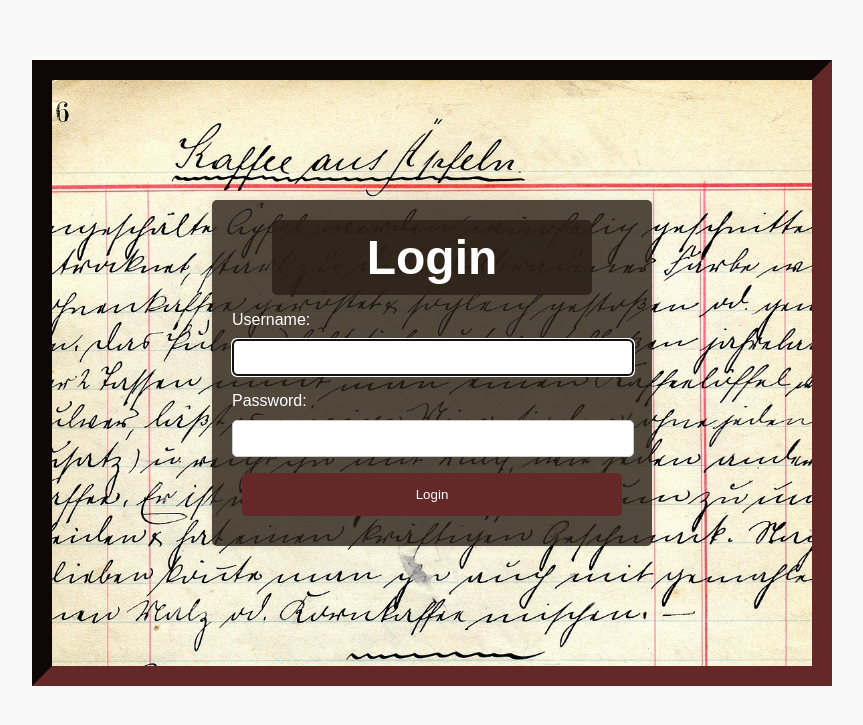
After one commit to RaedanGroup/recipe_app, a Django app: page /login/ in a window 1280 px wide. The commit adds this page. Shown: the top 725 px of the page, without its empty margins (208-1071 px from the left). Run offline with Django 4.2, Linux system fonts and the light colour scheme.

Commit message:
Authentication and Login Page

```diff
--- a/src/recipe_project/settings.py
+++ b/src/recipe_project/settings.py
@@ -56,7 +56,7 @@ ROOT_URLCONF = 'recipe_project.urls'
 TEMPLATES = [
     {
         'BACKEND': 'django.template.backends.django.DjangoTemplates',
-        'DIRS': [],
+        'DIRS': [BASE_DIR / 'templates'],
         'APP_DIRS': True,
         'OPTIONS': {
             'context_processors': [
@@ -126,3 +126,6 @@ MEDIA_ROOT= BASE_DIR / 'media'
 # https://docs.djangoproject.com/en/4.2/ref/settings/#default-auto-field
 
 DEFAULT_AUTO_FIELD = 'django.db.models.BigAutoField'
+
+#AUTH
+LOGIN_URL='/login/'
--- a/src/recipe_project/urls.py
+++ b/src/recipe_project/urls.py
@@ -20,10 +20,14 @@ from django.urls import include
 from django.conf import settings
 from django.conf.urls.static import static
 
+from .views import login_view, logout_view
+
 
 urlpatterns = [
     path('admin/', admin.site.urls),
     path('', include('recipes.urls')),
+    path('login/', login_view, name='login'),
+    path('logout/', logout_view, name='logout'),
 ]
 
 urlpatterns += static(settings.MEDIA_URL, document_root=settings.MEDIA_ROOT)
--- /dev/null
+++ b/src/recipe_project/views.py
@@ -0,0 +1,35 @@
+from django.shortcuts import render, redirect
+from django.contrib.auth import authenticate, login, logout
+from django.contrib.auth.forms import AuthenticationForm
+
+def login_view(request):
+    error_message = None
+    form = AuthenticationForm()
+
+    if request.method == 'POST':
+        form = AuthenticationForm(data=request.POST)
+        if form.is_valid():
+            username = form.cleaned_data.get('username')
+            password = form.cleaned_data.get('password')
+            user = authenticate(username=username, password=password)
+            if user is not None:
+                login(request, user)
+                return redirect('recipes:recipe_list')
+            else:
+                error_message = 'Invalid username or password'
+        else:
+            error_message = 'Invalid username or password'
+
+    context = {
+        'form': form,
+        'error_message': error_message
+    }
+
+    return render(request, 'auth/login.html', context)
+
+def logout_view(request):
+    logout(request)
+    return home(request)
+
+def home(request):
+    return render(request, 'recipes/recipes_home.html')
--- a/src/recipes/templates/recipes/recipe_detail.html
+++ b/src/recipes/templates/recipes/recipe_detail.html
@@ -47,7 +47,7 @@
         .back-button {
             text-align: center;
             padding: 10px 0;
-            background-color: #763106
+            background-color: rgba(100, 40, 40);
         }
         .back-button a {
             display: block;
@@ -116,7 +116,7 @@
 </head>
 <body>
     <div class="navbar">
-        <a href="{% url 'recipes:home' %}">Home</a>
+        <a href="{% url 'logout' %}">Logout</a>
         <a href="/admin/">Admin</a>
     </div>
     <div class="container">
--- a/src/recipes/templates/recipes/recipe_list.html
+++ b/src/recipes/templates/recipes/recipe_list.html
@@ -88,7 +88,7 @@
 </head>
 <body>
     <div class="navbar">
-        <a href="{% url 'recipes:home' %}">Home</a>
+        <a href="{% url 'logout' %}">Logout</a>
         <a href="/admin/">Admin</a>
     </div>
     <div class="container">
--- a/src/recipes/views.py
+++ b/src/recipes/views.py
@@ -1,18 +1,19 @@
 from django.shortcuts import render
 from django.views.generic import ListView, DetailView
 from .models import Recipe
+from django.contrib.auth.mixins import LoginRequiredMixin
 
 
 # Create your views here.
 def home(request):
     return render(request, 'recipes/recipes_home.html')
 
-class RecipeListView(ListView):
+class RecipeListView(LoginRequiredMixin, ListView):
     model = Recipe
     template_name = 'recipes/recipes_list.html'
     context_object_name = 'recipes'
 
-class RecipeDetailView(DetailView):
+class RecipeDetailView(LoginRequiredMixin, DetailView):
     model = Recipe
     template_name = 'recipes/recipe_detail.html'
     context_object_name = 'recipe'
--- /dev/null
+++ b/src/templates/auth/login.html
@@ -0,0 +1,104 @@
+{% load static %}
+
+<!DOCTYPE html>
+<html lang="en">
+<head>
+    <meta charset="UTF-8">
+    <meta name="viewport" content="width=device-width, initial-scale=1.0">
+    <title>Login - Recipe App</title>
+    <style>
+        body {
+            font-family: Arial, sans-serif;
+            background-color: #f8f8f8;
+            margin: 0;
+            padding: 0;
+        }
+        .container {
+            max-width: 800px;
+            margin: 0 auto;
+            padding: 20px;
+            text-align: center;
+        }
+        .header {
+            position: relative;
+            text-align: center;
+            color: white;
+            background-image: url(/static/recipes/images/recipe-card.jpg);
+            background-size: cover;
+            background-position: center;
+            padding: 100px 0;
+            margin-top: 5%;
+            border: rgba(100, 40, 40);
+            border-width: 20px;
+            border-style: inset;
+        }
+        .header h1 {
+            position: relative;
+            display: flex;
+            background: rgba(40, 30, 20, 0.8);
+            padding: 10px 20px;
+            border-radius: 5px;
+            font-size: xxx-large;
+            margin: 0 auto;
+            width: 70%;
+            justify-content: center;
+         }
+        .subtext {
+            margin-top: 20px;
+            font-size: large;
+            color: #333;
+        }
+        .login-form {
+            background: rgba(40, 30, 20, 0.8);
+            padding: 20px;
+            border-radius: 5px;
+            box-shadow: 0 0 10px rgba(0, 0, 0, 0.1);
+            display: inline-block;
+            text-align: left;
+            width: 100%;
+            max-width: 400px;
+            margin: 20px auto;
+        }
+        .login-form input {
+            width: calc(100% - 20px);
+            padding: 10px;
+            margin-bottom: 10px;
+            border-radius: 5px;
+            border: 1px solid #ccc;
+            display: block;
+            margin: 10px auto;
+        }
+        .login-form button {
+            background-color: #642828;
+            color: white;
+            padding: 14px 20px;
+            border: none;
+            cursor: pointer;
+            width: calc(100% - 20px);
+            border-radius: 5px;
+            display: block;
+            margin: 10px auto;
+        }
+        .login-form button:hover {
+            opacity: 0.8;
+        }
+    </style>
+</head>
+<body>
+    <div class="container">
+        <div class="header">
+            <div class="login-form">
+               <h1>Login</h1>
+               {% if error_message %}
+                  <p style="color: red;">{{ error_message }}</p>
+               {% endif %}
+               <form action="" method="POST">
+                  {% csrf_token %}
+                  {{ form.as_p }}
+                  <button type="submit">Login</button>
+               </form>
+            </div>
+      </div>
+    </div>
+</body>
+</html>
```
Also changed, not shown: src/recipes/templates/recipes/recipes_home.html (+1 -17 lines).
